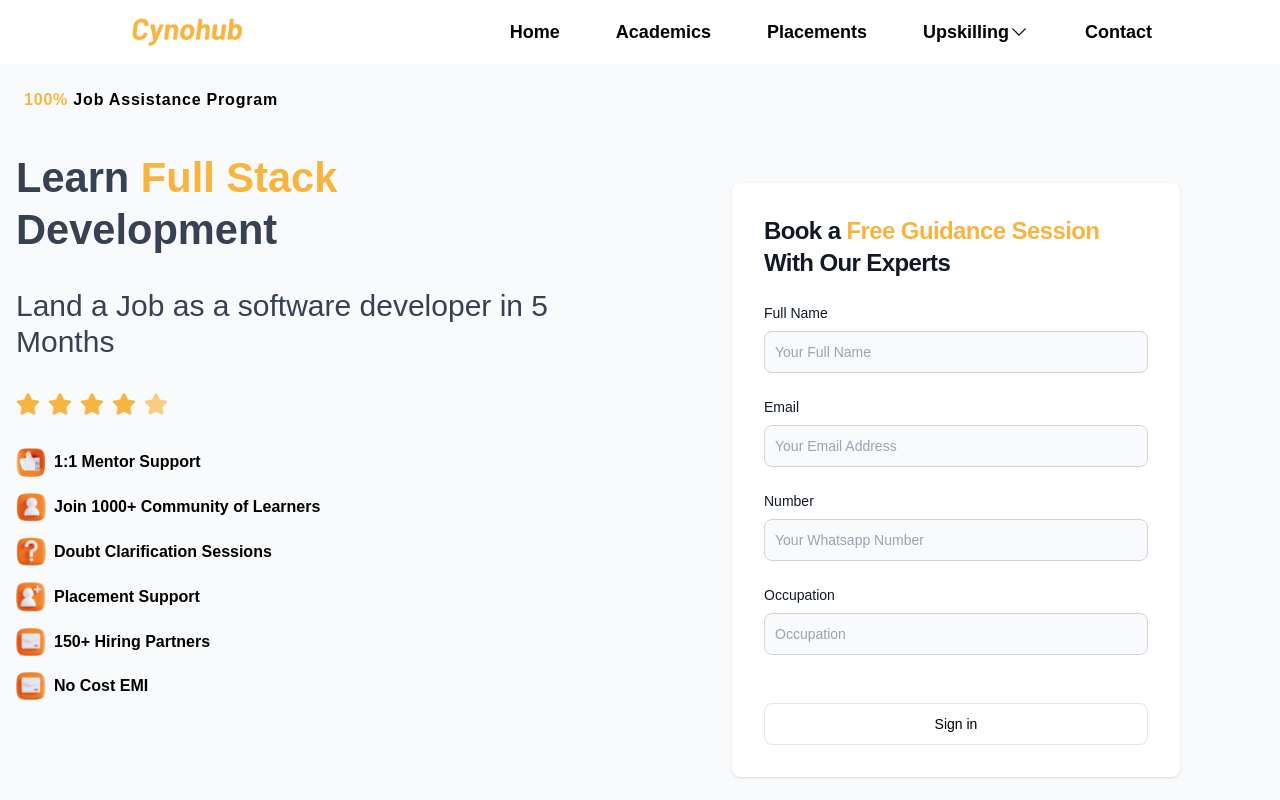
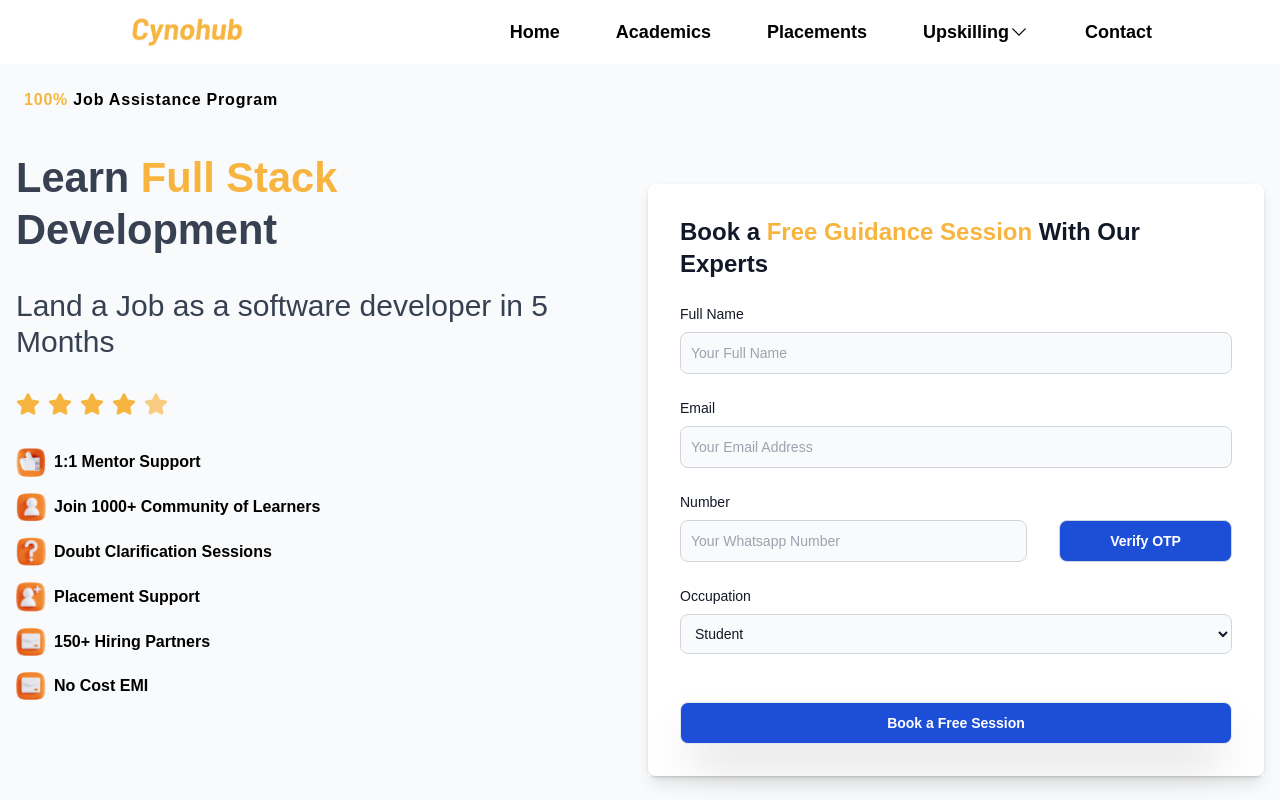
Before and after one commit to axai-kaizoku/cynohub-clone, a React (Create React App) app: page / in a window 1280 px wide. Shown: the top 800 px of the page. Built offline with nearby package versions, Linux system fonts and the light colour scheme.

Commit message:
Add form

```diff
--- a/src/components/Form/index.js
+++ b/src/components/Form/index.js
@@ -1,15 +1,58 @@
 import { useState } from 'react';
+import { validateEmail, validateNumber } from '../../utils';
+import { VscError } from 'react-icons/vsc';
 
 export default function Form() {
 	const [error, setError] = useState('');
-	const handleSubmit = () => {};
+	const [num, setNum] = useState();
+	const [verifyNum, setVerifyNum] = useState(false);
+	const [sendOtp, setSendOtp] = useState(false);
+	const [otp, setOtp] = useState();
+	const handleSubmit = (e) => {
+		e.preventDefault();
+		setError('');
+		const name = e.target[0].value.trim();
+		const email = e.target[1].value.trim();
+		const number = e.target[2].value.trim();
+		const occupation = e.target[3].value.trim();
+
+		if (name.length < 3) {
+			setError('Name must be at least 3 characters long.');
+			return;
+		}
+
+		if (!validateEmail(email)) {
+			setError('Invalid Email address.');
+			return;
+		}
+
+		if (!validateNumber(number)) {
+			setError('Invalid Mobile number.');
+			return;
+		}
+
+		if (typeof otp === undefined) {
+			setError('Invalid OTP');
+			return;
+		}
+
+		setError('No errors');
+	};
+
+	const verifyNumber = () => {
+		setTimeout(() => {
+			setVerifyNum(true);
+		}, 600);
+		setSendOtp(true);
+	};
+
 	return (
 		<>
 			<section className="bg-gray-50 ">
-				<div className="flex flex-col items-center justify-center px-6 py-0 mx-auto md:h-screen lg:py-0">
-					<div className="w-full bg-white rounded-lg shadow dark:border md:mt-0 sm:max-w-md xl:p-0 ">
-						<div className="p-6 space-y-4 md:space-y-6 sm:p-8">
-							<h1 className="text-xl font-bold leading-tight tracking-tight text-gray-900 md:text-2xl ">
+				<div className="flex flex-col  items-center justify-center px-0 py-0 mx-auto md:h-screen lg:py-0">
+					<div className="w-full bg-white rounded-lg shadow md:mt-0 sm:max-w-full xl:p-0 ">
+						<div className="p-6 shadow-lg space-y-4 md:space-y-6 sm:p-8">
+							<h1 className="text-xl font-bold  text-gray-900 md:text-2xl ">
 								Book a{' '}
 								<span className="text-cyno-yellow">Free Guidance Session</span>{' '}
 								With Our Experts
@@ -27,7 +70,7 @@ export default function Form() {
 										type="name"
 										name="name"
 										id="name"
-										className="bg-gray-50 border border-gray-300 text-gray-900 sm:text-sm rounded-lg focus:ring-primary-600 focus:border-primary-600 block w-full p-2.5"
+										className="bg-gray-50 border border-gray-300 text-gray-900 sm:text-sm rounded-lg   block w-full p-2.5"
 										placeholder="Your Full Name"
 										required
 									/>
@@ -42,7 +85,7 @@ export default function Form() {
 										type="email"
 										name="email"
 										id="signinEmail"
-										className="bg-gray-50 border border-gray-300 text-gray-900 sm:text-sm rounded-lg focus:ring-primary-600 focus:border-primary-600 block w-full p-2.5"
+										className="bg-gray-50 border border-gray-300 text-gray-900 sm:text-sm rounded-lg   block w-full p-2.5"
 										placeholder="Your Email Address"
 										required
 									/>
@@ -53,14 +96,75 @@ export default function Form() {
 										className="block mb-2 text-sm font-medium text-gray-900 ">
 										Number
 									</label>
+									<div className="flex gap-8">
+										<input
+											type="number"
+											name="number"
+											id="number"
+											value={num}
+											onChange={(e) => setNum(e.target.value)}
+											placeholder="Your Whatsapp Number"
+											className="bg-gray-50 border border-gray-300 text-gray-900 sm:text-sm rounded-lg block w-2/3 p-2.5"
+											required
+										/>
+										<div className="w-2/6">
+											{verifyNum ? (
+												<div className="flex gap-4">
+													<img
+														src="/cynohub-comp/verified.png"
+														alt="verified"
+														width={30}
+														height={30}
+														className="object-contain"
+													/>
+													<p className="text-lg">OTP SENT</p>
+												</div>
+											) : (
+												<button
+													type="button"
+													disabled={validateNumber(num) ? false : true}
+													className={` bg-blue-700 w-full hover:bg-blue-600	text-white border font-bold border-gray-300 sm:text-sm rounded-lg block  p-2.5 ${
+														validateNumber(num)
+															? 'hover:cursor-pointer'
+															: 'hover:cursor-not-allowed'
+													} `}
+													onClick={verifyNumber}>
+													Verify OTP
+												</button>
+											)}
+										</div>
+									</div>
+								</div>
+								<div className={`flex gap-8 ${sendOtp ? '' : 'hidden'}`}>
 									<input
 										type="number"
 										name="number"
 										id="number"
-										placeholder="Your Whatsapp Number"
-										className="bg-gray-50 border border-gray-300 text-gray-900 sm:text-sm rounded-lg focus:ring-primary-600 focus:border-primary-600 block w-full p-2.5"
+										placeholder="Enter OTP"
+										value={otp}
+										onChange={(e) => setOtp(e.target.value)}
+										className="bg-gray-50 border border-gray-300 text-gray-900 sm:text-sm rounded-lg block w-2/3 p-2.5"
 										required
 									/>
+									<div className="w-2/6">
+										{otp && otp.length < 4 && otp == 1234 ? (
+											<div className={`w-full flex gap-4`}>
+												<img
+													src="/cynohub-comp/verified.png"
+													alt="verified"
+													width={30}
+													height={30}
+													className="object-contain"
+												/>
+												<p className="text-lg">OTP Verified</p>
+											</div>
+										) : (
+											<div className={`w-full flex gap-4`}>
+												<VscError className="font-bold text-red-600 text-3xl" />
+												<p className="text-lg">Wrong OTP</p>
+											</div>
+										)}
+									</div>
 								</div>
 								<div>
 									<label
@@ -68,22 +172,23 @@ export default function Form() {
 										className="block mb-2 text-sm font-medium text-gray-900 ">
 										Occupation
 									</label>
-									<input
-										type="text"
+									<select
 										name="occupation"
 										id="occupation"
-										placeholder="Occupation"
-										className="bg-gray-50 border border-gray-300 text-gray-900 sm:text-sm rounded-lg focus:ring-primary-600 focus:border-primary-600 block w-full p-2.5"
-										required
-									/>
+										className="bg-gray-50 border border-gray-300 text-gray-900 sm:text-sm rounded-lg block w-full p-2.5"
+										required>
+										<option value="student">Student</option>
+										<option value="unemployed">Looking for a job</option>
+										<option value="employed">Working Professional</option>
+									</select>
 								</div>
 								<div>
 									<span className="text-red-500">{error}</span>
 								</div>
 								<button
 									type="submit"
-									className="w-full border  text-black bg-primary-600 hover:bg-primary-700 focus:ring-4 focus:outline-none focus:ring-primary-300 font-medium rounded-lg text-sm px-5 py-2.5 text-center">
-									Sign in
+									className="w-full border text-white font-bold bg-blue-700 hover:bg-blue-600 focus:ring-4 focus:outline-none shadow-2xl rounded-lg text-sm px-5 py-2.5 text-center">
+									Book a Free Session
 								</button>
 							</form>
 						</div>
--- a/src/components/Header/index.js
+++ b/src/components/Header/index.js
@@ -5,11 +5,13 @@ export default function Header() {
 	return (
 		<header>
 			<nav className="h-16 w-full flex justify-between shadow-lg items-center px-8 lg:px-20 xl:px-32 ">
-				<img
-					src="/cynohub-students/logo.png"
-					alt="logo"
-					className="object-contain w-[118px] h-[36px] "
-				/>
+				<a href="/">
+					<img
+						src="/cynohub-students/logo.png"
+						alt="logo"
+						className="object-contain w-[118px] h-[36px] "
+					/>
+				</a>
 				<ul className="max-sm:hidden max-md:hidden flex text-[18px] gap-8 lg:gap-14 font-bold">
 					<li className="hover:underline transition duration-1000 ease-in-out cursor-pointer">
 						Home
--- a/src/index.css
+++ b/src/index.css
@@ -13,3 +13,15 @@ code {
 	font-family: source-code-pro, Menlo, Monaco, Consolas, 'Courier New',
 		monospace;
 }
+
+/* Chrome, Safari, Edge, Opera */
+input::-webkit-outer-spin-button,
+input::-webkit-inner-spin-button {
+	-webkit-appearance: none;
+	margin: 0;
+}
+
+/* Firefox */
+input[type='number'] {
+	-moz-appearance: textfield;
+}
--- /dev/null
+++ b/src/utils/index.js
@@ -0,0 +1,9 @@
+export const validateEmail = (email) => {
+	let emailRegex = /^[a-zA-Z0-9._%+-]+@[a-zA-Z0-9.-]+\.[a-zA-Z]{2,}$$/;
+	return emailRegex.test(email);
+};
+
+export const validateNumber = (number) => {
+	let numRegex = /^[6-9]\d{9}$/;
+	return numRegex.test(number);
+};
```
